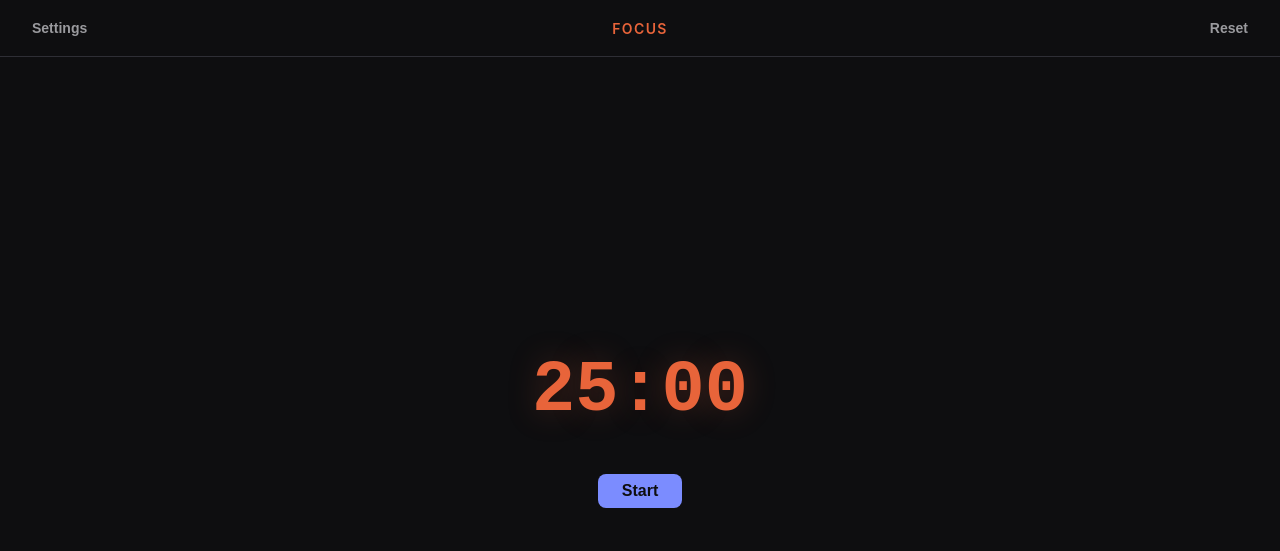
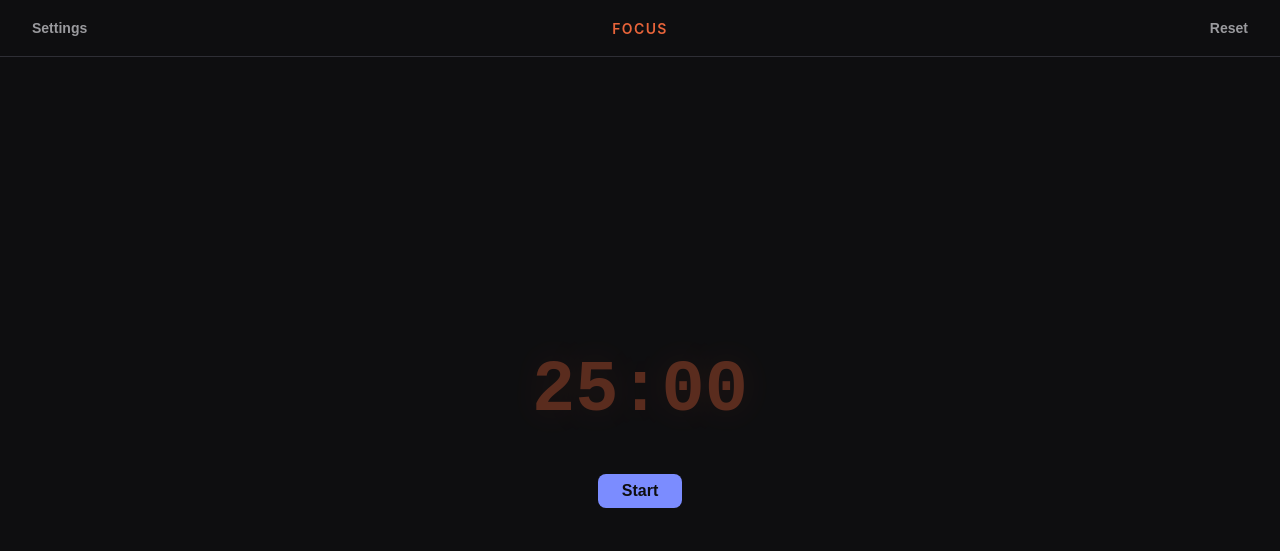
Before and after one commit to gattoa/pomodoro-timer, a website built with Vite: page index.html in a window 1280 px wide. Built offline with nearby package versions, Linux system fonts and the light colour scheme.

Commit message:
Added dimming effect on Pause

```diff
--- a/src/main.js
+++ b/src/main.js
@@ -36,6 +36,7 @@ function updateDisplay() {
     appTitle.textContent = modeLabel;
     app.dataset.mode = currentMode;
     startPauseBtn.textContent = isRunning ? 'Pause' : 'Start';
+    timeDisplay.classList.toggle('time-display--paused', !isRunning);
 }
 
 function switchMode() {
--- a/src/style.css
+++ b/src/style.css
@@ -187,7 +187,11 @@ body {
     line-height: var(--leading-tight);
     color: var(--color-text);
     margin-bottom: var(--space-xl);
-    transition: color 0.3s, text-shadow 0.3s;
+    transition: color 0.3s, text-shadow 0.3s, opacity 0.3s;
+}
+
+.time-display--paused {
+    opacity: 0.35;
 }
 
 /* ── Buttons ── */
```
